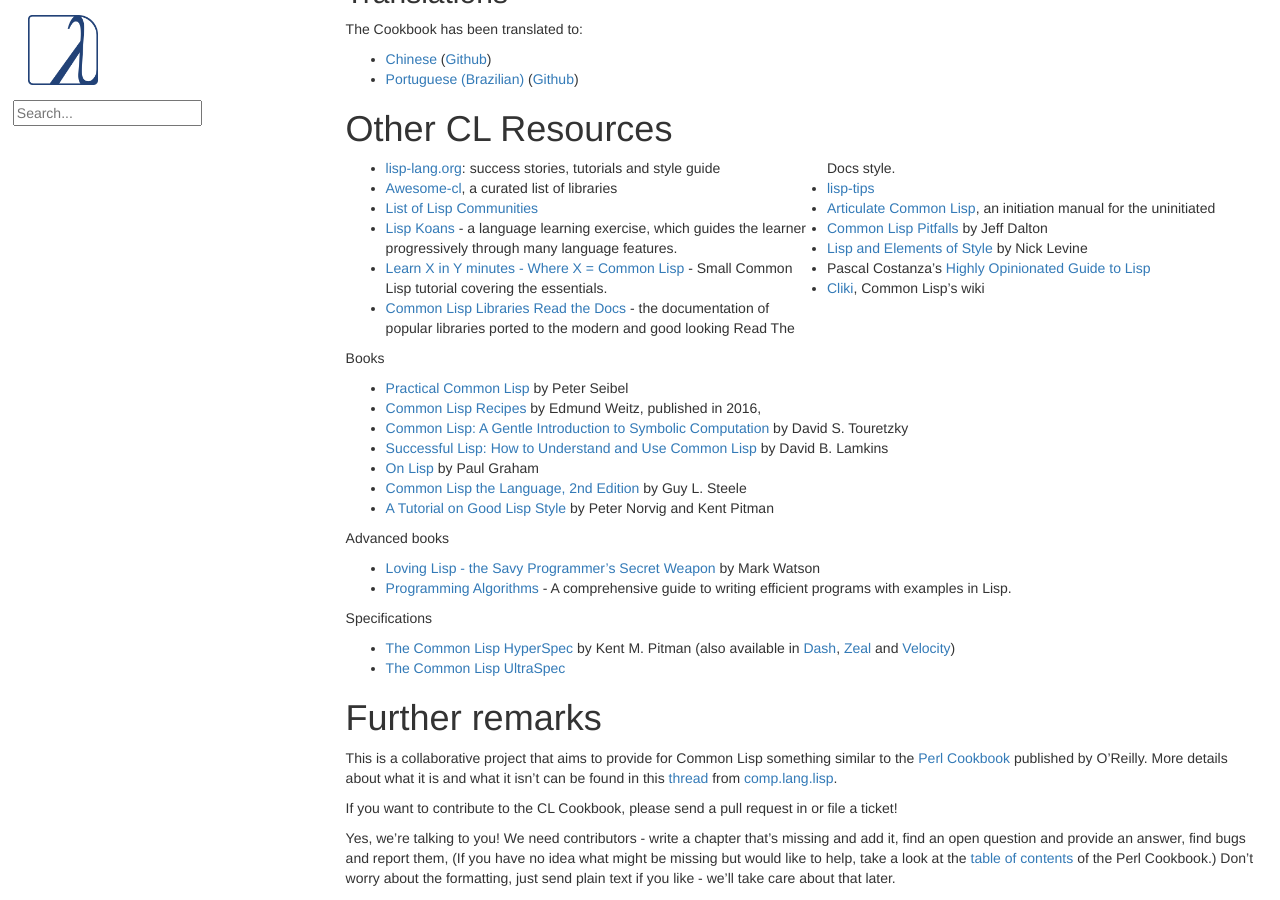
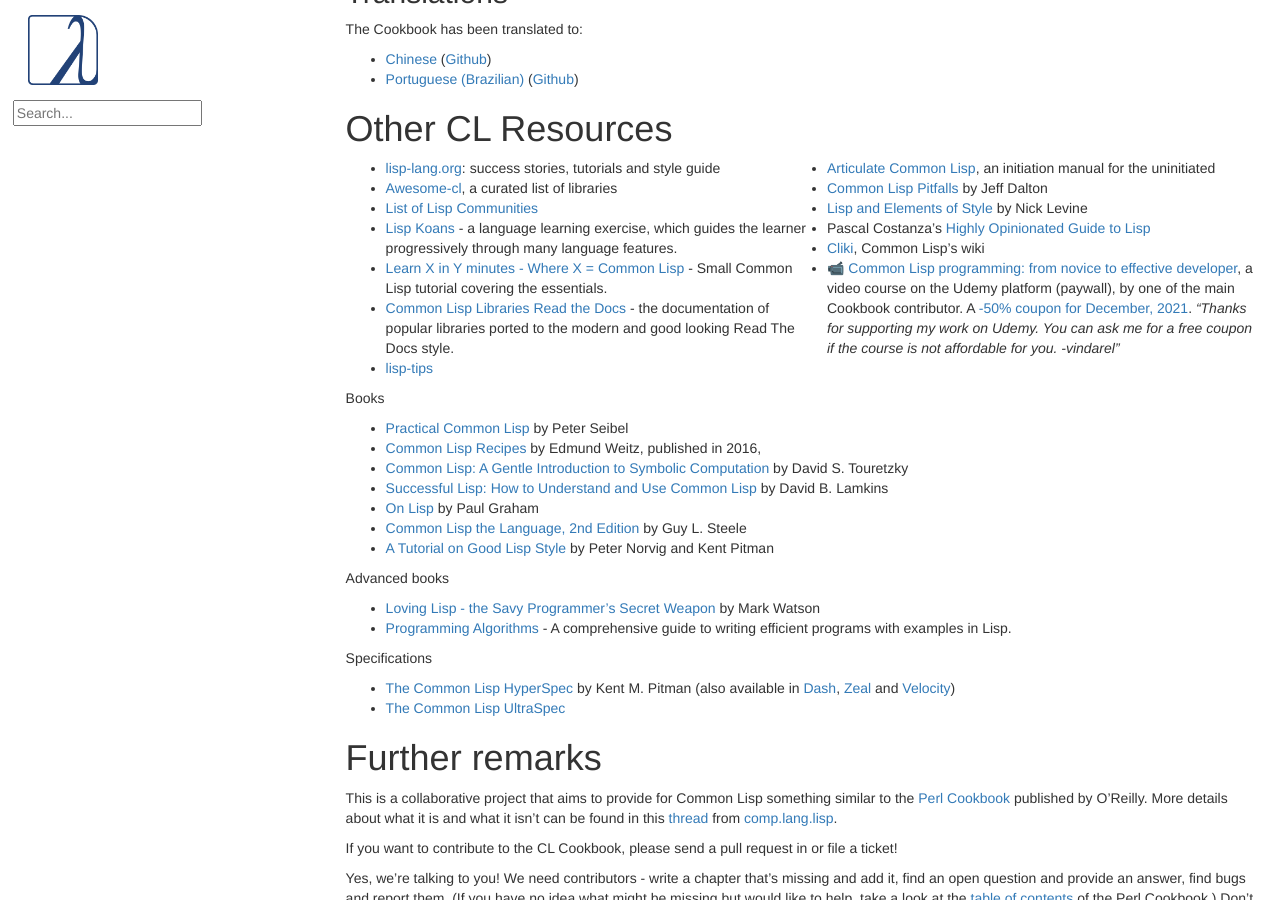
Before and after one commit to LispCookbook/cl-cookbook, a Jekyll site: the page built from index.md, in a window 1280 px wide and 900 px high, scrolled down 1003 px. Built offline with Jekyll 4.4.1, drawn with Linux system fonts in a browser that asks for light colours.

Commit message:
resources: add my (vindarel) Udemy video course

```diff
--- a/index.md
+++ b/index.md
@@ -94,6 +94,7 @@
 * [Lisp and Elements of Style](http://web.archive.org/web/20190316190256/https://www.nicklevine.org/declarative/lectures/) by Nick Levine
 * Pascal Costanza's [Highly Opinionated Guide to Lisp](http://www.p-cos.net/lisp/guide.html)
 * [Cliki](http://www.cliki.net/), Common Lisp's wiki
+* 📹 [Common Lisp programming: from novice to effective developer](https://www.udemy.com/course/common-lisp-programming/?referralCode=2F3D698BBC4326F94358), a video course on the Udemy platform (paywall), by one of the main Cookbook contributor. A [-50% coupon for December, 2021](https://www.udemy.com/course/common-lisp-programming/?couponCode=HALF-50-CHRISTMAS21). *"Thanks for supporting my work on Udemy. You can ask me for a free coupon if the course is not affordable for you. -vindarel"*
 
 
 Books
```
